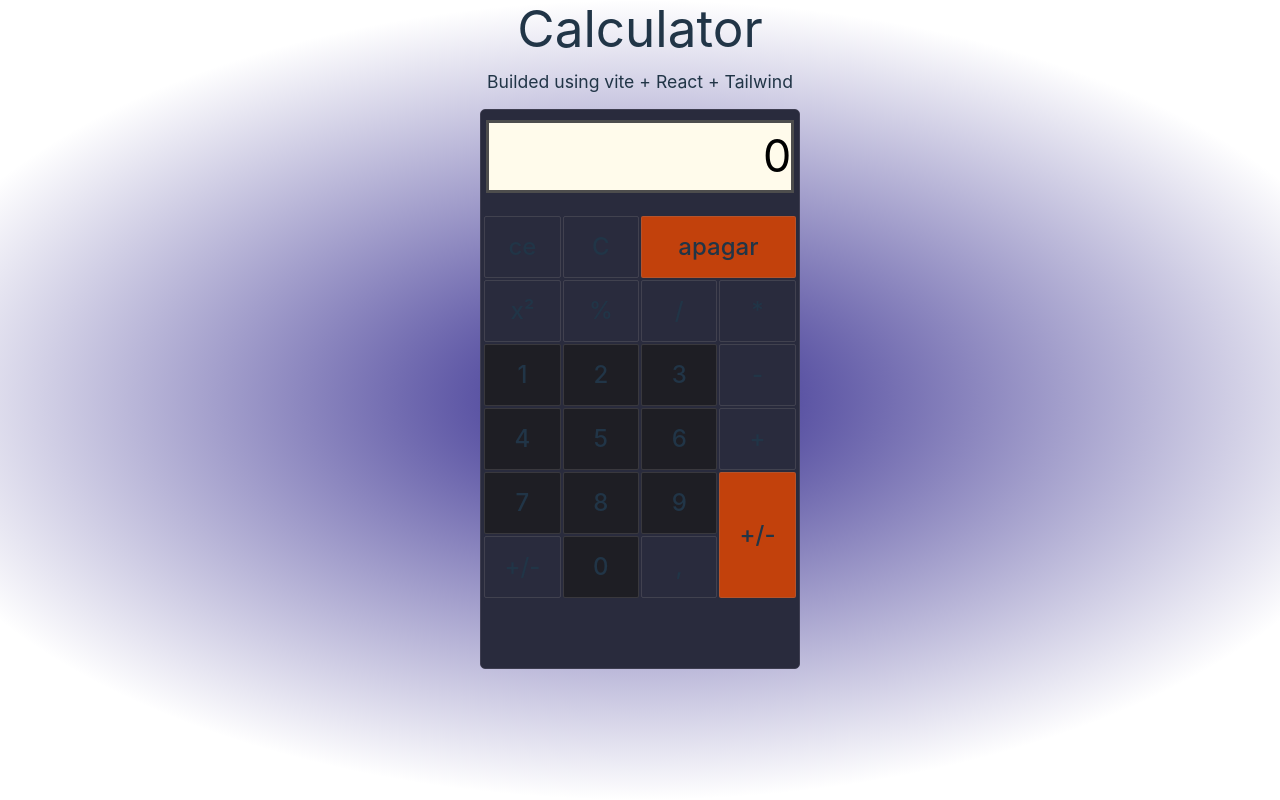
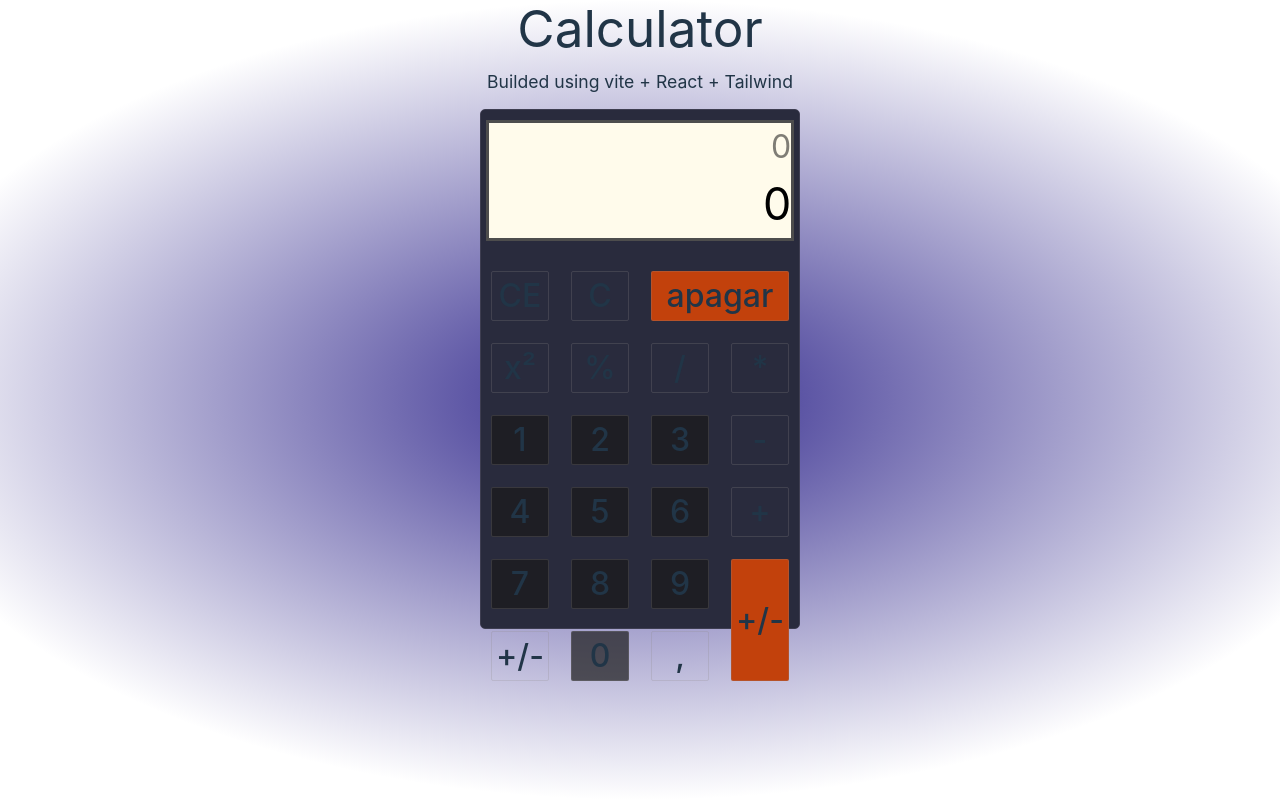
Before and after one commit to Leiv4s/react-tailwind-calculator, a React (Vite) app: page / in a window 1280 px wide. Built offline with nearby package versions, Linux system fonts and the light colour scheme.

Commit message:
refatorando calculadora

```diff
--- a/src/components/Button/button.css
+++ b/src/components/Button/Button.css
@@ -1,19 +1,18 @@
 button {
     border-radius: 2px;
     border: 1px solid rgba(144, 139, 139, 0.24);
-    padding: 0.5em 0.8em;
-    font-size: 1.5em;
+    font-size: 2em;
     font-weight: 500;
     font-family: inherit;
-    background-color: rgba(26, 26, 26, 0.7);
+    margin: 10px;
     cursor: pointer;
     transition: border-color 0.25s;
-
+    background-color: rgba(26, 26, 26, 0.7);
 }
 button:hover {
     border-color: #646cff;
 }
 button:focus,
 button:focus-visible {
-    outline: 4px auto -webkit-focus-ring-color;
+    outline: 2px auto -webkit-focus-ring-color;
 }
--- a/src/components/Button/Button.jsx
+++ b/src/components/Button/Button.jsx
@@ -1,12 +1,18 @@
-import ('./button.css');
+import "./Button.css"
+import P from 'prop-types';
 
-function Button() {
-
-
+// function Button({value, className, onClick, children}) {
+function Button(props) {
 
     return (
-        <button> </button>
+        <button className={props.className} onClick={props.onClick}>{props.children}</button>
     )
 }
 
+    Button.propTypes = {
+        className:P.string,
+        onClick: P.func,
+        children: P.string
+    }
+
 export default Button
--- a/src/components/ButtonGroup/ButtonGroup.css
+++ /dev/null
@@ -1,4 +0,0 @@
-.buttonGroup {
-    padding: 3px;
-
-}
--- a/src/components/ButtonGroup/ButtonGroup.jsx
+++ /dev/null
@@ -1,37 +0,0 @@
-import "./ButtonGroup.css"
-import "../Button/button.css"
-
-function buttonGroup () {
-
-
-
-
-    return (
-        <div className="grid grid-cols-4 gap-0.5 buttonGroup">
-            <button  className="bg-transparent">ce</button>
-            <button className="bg-transparent">C</button>
-            <button className="col-span-2 bg-orange-700">apagar</button>
-            <button  className="bg-transparent">x²</button>
-            <button  className="bg-transparent">%</button>
-            <button  className="bg-transparent">/</button>
-            <button className="bg-transparent">*</button>
-            <button value={1} >1</button>
-            <button value={2} >2</button>
-            <button value={3}>3</button>
-            <button className="bg-transparent">-</button>
-            <button value={4}>4</button>
-            <button value={5}>5</button>
-            <button value={6}>6</button>
-            <button className="bg-transparent operationButtons">+</button>
-            <button value={7}>7</button>
-            <button value={8}>8</button>
-            <button value={9}>9</button>
-            <button className="row-span-2 bg-orange-700">+/-</button>
-            <button className="bg-transparent">+/-</button>
-            <button value={0}>0</button>
-            <button className="bg-transparent">,</button>
-        </div>
-    );
-}
-
-export default buttonGroup
--- a/src/components/Visor/Visor.jsx
+++ /dev/null
@@ -1,28 +0,0 @@
-import "../Visor/Visor.css"
-import {useState} from "react";
-
-function Visor() {
-
-    let inputVisorMemoria = useState("");
-
-    const [inputVisor, setInputVisor] = useState("0");
-
-    const attInputVisor = (value) => {
-        setInputVisor(value)
-    }
-
-
-
-    return (
-        <>
-            <div className="visorMemoria bg-amber-50">
-                <p color="black">{inputVisorMemoria}</p>
-            </div>
-            <div className="visor bg-amber-50">
-                <p color="black">{inputVisor}</p>
-            </div>
-        </>
-    );
-}
-
-export default Visor;
--- a/src/components/containerCalculadora/Container.css
+++ b/src/components/containerCalculadora/Container.css
@@ -1,13 +1,12 @@
 .container {
     display: flex;
+    flex-direction: column;
 
-    flex-direction: column;
-    justify-content: flex-start;
     align-items: center;
     place-items: center;
     margin: 0;
     min-width: 320px;
-    min-height: 70vh;
+    min-height: 65vh;
 
     border-radius: 5px;
     border: 1px solid rgb(62, 62, 81);
--- a/src/components/containerCalculadora/Container.jsx
+++ b/src/components/containerCalculadora/Container.jsx
@@ -1,15 +1,51 @@
 import "./Container.css"
-import "../ButtonGroup/ButtonGroup.css"
-import ButtonGroup from "../ButtonGroup/ButtonGroup.jsx";
-import Visor from "../Visor/Visor.jsx";
+import Button from "../Button/Button.jsx";
+
+
+
+
 function Container() {
+
 
     return (
         <div className="container">
 
-            <Visor />
-            <ButtonGroup />
-        </div>
-    )
+            {/*visor e visor de memoria*/}
+            <div className="visorMemoria bg-amber-50">
+                <p color="black">0</p>
+            </div>
+            <div className="visor bg-amber-50">
+                <p color="black">0</p>
+            </div>
+
+
+            {/*div c/ grid para os botões*/}
+            <div className="grid grid-cols-4 gap-0.5 h-80 w-full ">
+                <Button className="bg-transparent" onClick={() => {console.log("hue")}}>CE</Button>
+                <Button className="bg-transparent">C</Button>
+                <Button className="col-span-2 bg-orange-700">apagar</Button>
+                <Button className="bg-transparent">x²</Button>
+                <Button className="bg-transparent">%</Button>
+                <Button className="bg-transparent">/</Button>
+                <Button className="bg-transparent">*</Button>
+                <Button>1</Button>
+                <Button>2</Button>
+                <Button>3</Button>
+                <Button className="bg-transparent">-</Button>
+                <Button>4</Button>
+                <Button>5</Button>
+                <Button>6</Button>
+                <Button className="bg-transparent operationButtons">+</Button>
+                <Button>7</Button>
+                <Button>8</Button>
+                <Button>9</Button>
+                <Button className="row-span-2 bg-orange-700">+/-</Button>
+                <Button className="bg-transparent">+/-</Button>
+                <Button>0</Button>
+                <Button className="bg-transparent">,</Button>
+            </div>
+
+        </div>)
 }
+
 export default Container;
--- a/src/index.css
+++ b/src/index.css
@@ -50,21 +50,19 @@ h2 {
 button {
   border-radius: 2px;
   border: 1px solid rgba(144, 139, 139, 0.24);
-  padding: 0.5em 0.8em;
   font-size: 1.5em;
   font-weight: 500;
   font-family: inherit;
-  background-color: rgba(26, 26, 26, 0.7);
   cursor: pointer;
   transition: border-color 0.25s;
-
+  background-color: rgba(26, 26, 26, 0.7);
 }
 button:hover {
   border-color: #646cff;
 }
 button:focus,
 button:focus-visible {
-  outline: 4px auto -webkit-focus-ring-color;
+  outline: 2px auto -webkit-focus-ring-color;
 }
 
 
@@ -76,9 +74,7 @@ button:focus-visible {
   a:hover {
     color: #747bff;
   }
-  button {
-    background-color: #f9f9f9;
-  }
+
 
 
 }
```
Also changed, not shown: src/components/Visor/Visor.css (deleted).
